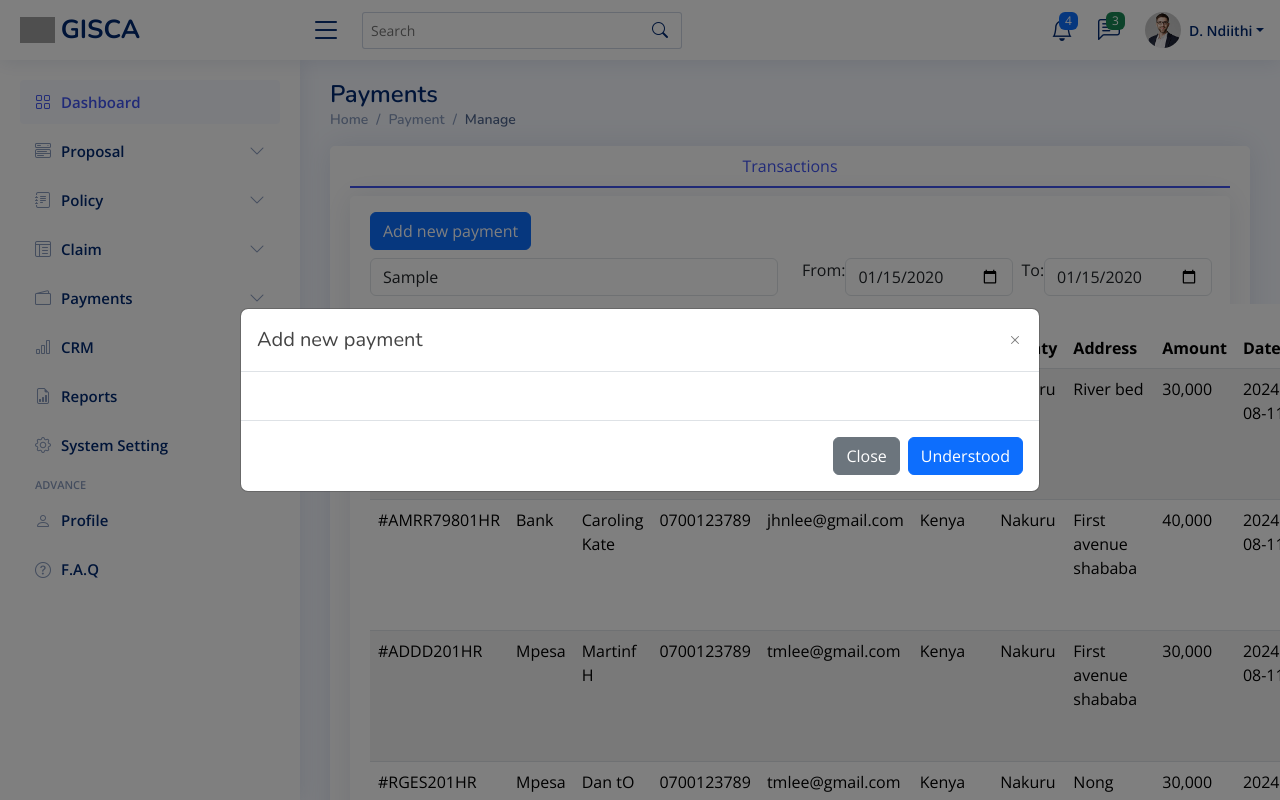
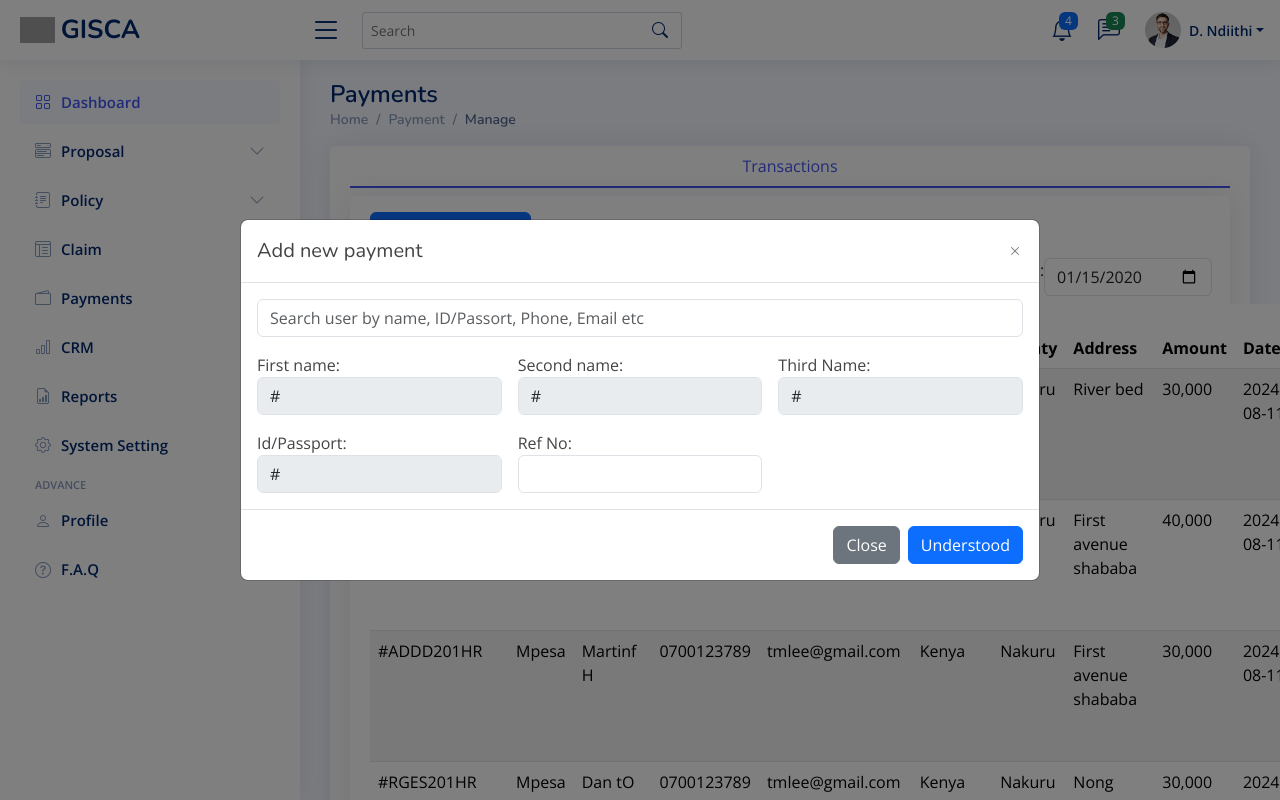
Before and after one commit to General-Insurance-Soft/tchalla, a Next.js app: page /page/payment/manage in a window 1280 px wide. Both pictures are taken after typing "Sample", "2020-01-15", "2020-01-15" into the empty fields and a click on the button "Add new payment". Shown: the top 800 px of the page. Built offline with nearby package versions, Linux system fonts and the light colour scheme; grey boxes are pictures that could not be loaded.

Commit message:
fields for add action

```diff
--- a/app/page/payment/manage/payment-form.js
+++ b/app/page/payment/manage/payment-form.js
@@ -16,13 +16,23 @@ export default function PaymentForm({ paymentAction }) {
                     </div>
                     <div className="modal-body">
                         <form className="row g-3">
-                            <div className="col-md-4">
+
+                            <div className="col-md-12">
 
                                 {paymentAction === "add" ?
+                                    <input id="secondName" type="text" className="form-control" placeholder="Search user by name, ID/Passort, Phone, Email etc" />
+                                    :
                                     ""
+                                }
+
+                            </div>
+
+                            <div className="col-md-4">
+                                <label for="firstName"> First name:</label>
+                                {paymentAction === "add" ?
+                                    <input className="form-control" type="text" value="#" aria-label="First Name" disabled ></input>
                                     :
                                     <>
-                                        <label for="firstName">Enter first name:</label>
                                         <input id="firstName" type="text" className="form-control" value="Tom" />
                                     </>
 
@@ -30,12 +40,12 @@ export default function PaymentForm({ paymentAction }) {
 
                             </div>
                             <div className="col-md-4">
-
+                                <label for="phone"> Second name:</label>
                                 {paymentAction === "add" ?
-                                    ""
+                                    <input className="form-control" type="text" value="#" aria-label="First Name" disabled ></input>
                                     :
                                     <>
-                                        <label for="phone">Enter second name:</label>
+
                                         <input id="secondName" type="text" className="form-control" value="Lopy" />
                                     </>
 
@@ -43,31 +53,43 @@ export default function PaymentForm({ paymentAction }) {
 
                             </div>
                             <div className="col-md-4">
-
+                                <label for="thirdName"> Third Name:</label>
                                 {paymentAction === "add" ?
-                                    ""
+                                    <input className="form-control" type="text" value="#" aria-label="First Name" disabled ></input>
                                     :
                                     <>
-                                        <label for="thirdName">Enter third Name:</label>
+
                                         <input for="thirdName" type="text" className="form-control" value="Lee" />
                                     </>
 
                                 }
 
                             </div>
+
                             <div className="col-md-4">
-
+                                <label for="Passport"> Id/Passport:</label>
                                 {paymentAction === "add" ?
-                                    ""
+                                    <input className="form-control" type="text" value="#" aria-label="First Name" disabled ></input>
                                     :
                                     <>
-                                        <label for="Passport">Enter Id/Passport:</label>
+
                                         <input id="Passport" type="text" className="form-control" value="28904783" />
                                     </>
 
                                 }
 
                             </div>
+
+                            <div className="col-md-4">
+                                <label for="Passport">Ref No:</label>
+                                {paymentAction === "add" ?
+                                    <input id="refNo" type="text" className="form-control" />
+                                    :
+                                    <input id="refNo" type="text" className="form-control" placeholder="#AJFJD201H" />
+                                }
+
+                            </div>
+
 
                         </form>
                     </div>
```
